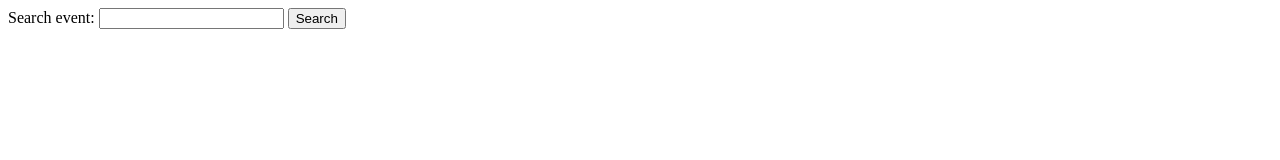
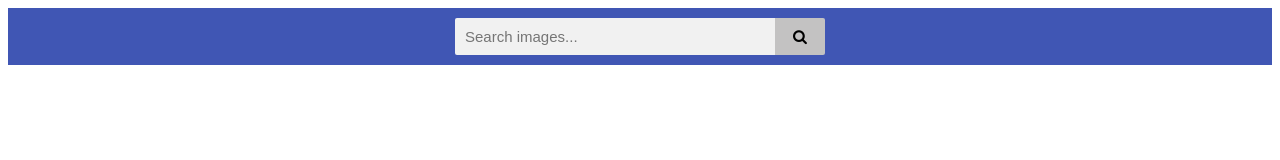
Before and after one commit to AndrewLevik/goit-js-hw-11, a website built with Parcel: page src/index.html in a window 1280 px wide. Built offline with nearby package versions, Linux system fonts and the light colour scheme.

Commit message:
edit search-btn

```diff
--- a/src/index.html
+++ b/src/index.html
@@ -1,25 +1,34 @@
 <!DOCTYPE html>
 <html lang="en">
-
   <head>
     <meta charset="UTF-8" />
     <meta http-equiv="X-UA-Compatible" content="IE=edge" />
     <meta name="viewport" content="width=device-width, initial-scale=1.0" />
     <title>Document</title>
     <link rel="stylesheet" href="./style.css" />
+    <link rel="stylesheet" href="https://cdnjs.cloudflare.com/ajax/libs/font-awesome/4.7.0/css/font-awesome.min.css">
   </head>
 
   <body>
-  <form>
-    <label>
-      Search event:
-      <input type="text" name="query">
-      <button>Search</button>
-    </label>
+    <div class="search-toolbar">
+      <form class="search-form" id="search-form">
+        <input
+          class="search-form-input"
+          type="text"
+          name="searchQuery"
+          autocomplete="off"
+          placeholder="Search images..."
+        />
+        <button class="search-form-button" type="submit"><i class="fa fa-search"></i></button>
       </form>
+    </div>
+
+    <div class="gallery">
+      <!-- Карточки изображений -->
+    </div>
+
     <ul class="list"></ul>
     <button class="load-more invisible">Load more</button>
     <script src="./index.js" type="module"></script>
   </body>
-
 </html>
--- a/src/style.css
+++ b/src/style.css
@@ -1,3 +1,50 @@
 .invisible {
   display: none;
 }
+
+.search-toolbar {
+  background-color: #4056b4;
+  height: 15%;
+}
+
+.search-form {
+  display: flex;
+  justify-content: center;
+  padding: 10px;
+}
+
+.search-form-input {
+  padding: 10px;
+  font-size: 15px;
+  border: none;
+  border-top-left-radius: 2px;
+  border-bottom-left-radius: 2px;
+  float: left;
+  width: 300px;
+  outline: none;
+  background: #f1f1f1;
+}
+
+.search-form-button {
+  float: left;
+  width: 50px;
+  padding: 10px;
+  background: #c3c2c2;
+  color: #000;
+  font-size: 15px;
+  border: none;
+  border-top-right-radius: 2px;
+  border-bottom-right-radius: 2px;
+  border-left: none;
+  cursor: pointer;
+}
+
+.search-form-button:hover {
+  background: #c3c2c2ce;
+}
+
+.search-form::after {
+  content: '';
+  clear: both;
+  display: table;
+}
```
Lines whose indentation alone changed are shown as unchanged.
